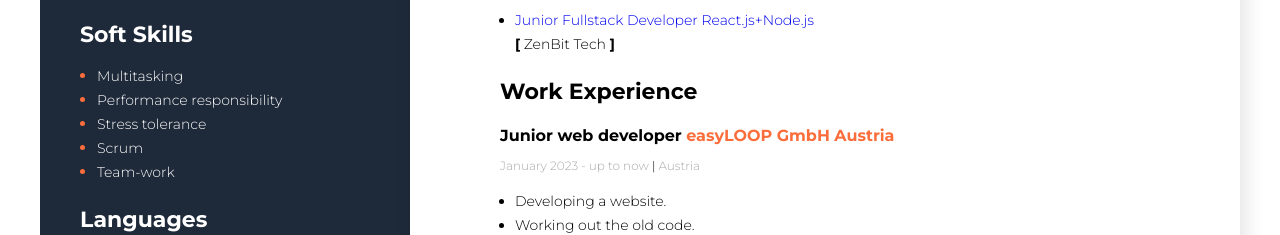
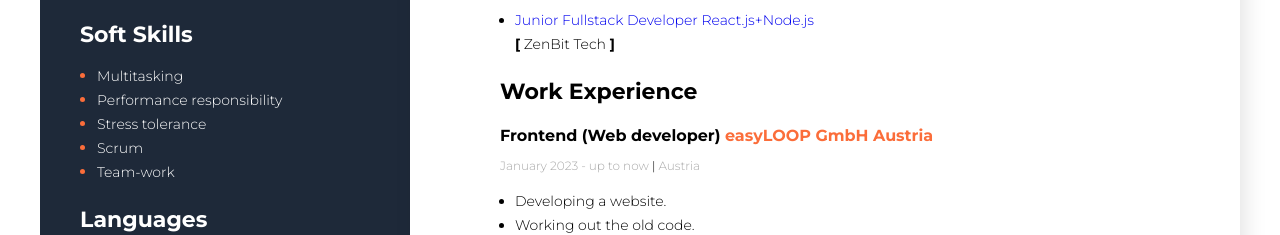
Before and after one commit to SoulOfDarknes/Resume, a website: page index.html in a window 1280 px wide. Shown: the part 1083-1318 px from the top of the page. Drawn offline with Linux system fonts and the light colour scheme.

Commit message:
Update index.html

```diff
--- a/index.html
+++ b/index.html
@@ -176,7 +176,7 @@
 				<h3 class="title">Work Experience</h3>
 				<div>
 					<h4 class="work-position">
-						Junior web developer
+						Frontend (Web developer)
 						<span class="organization">
 							easyLOOP GmbH Austria
 						</span>
```
